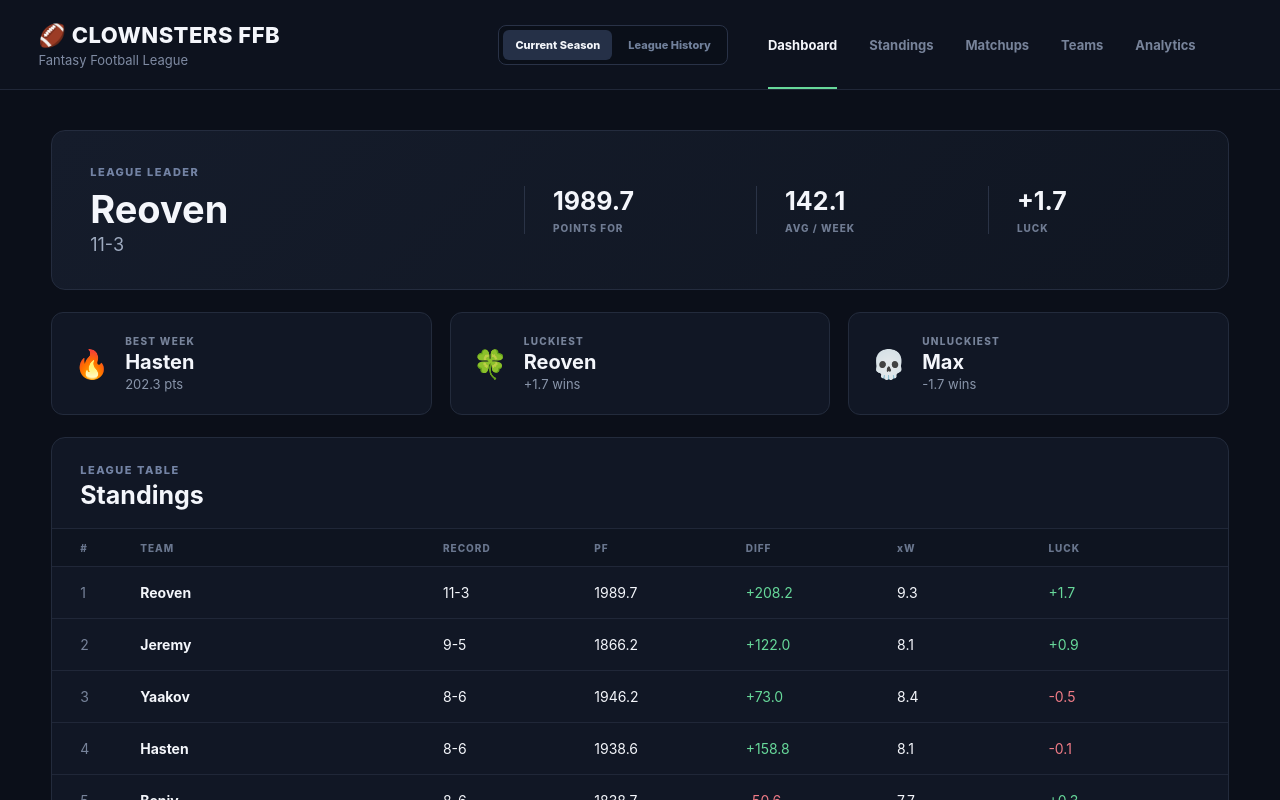
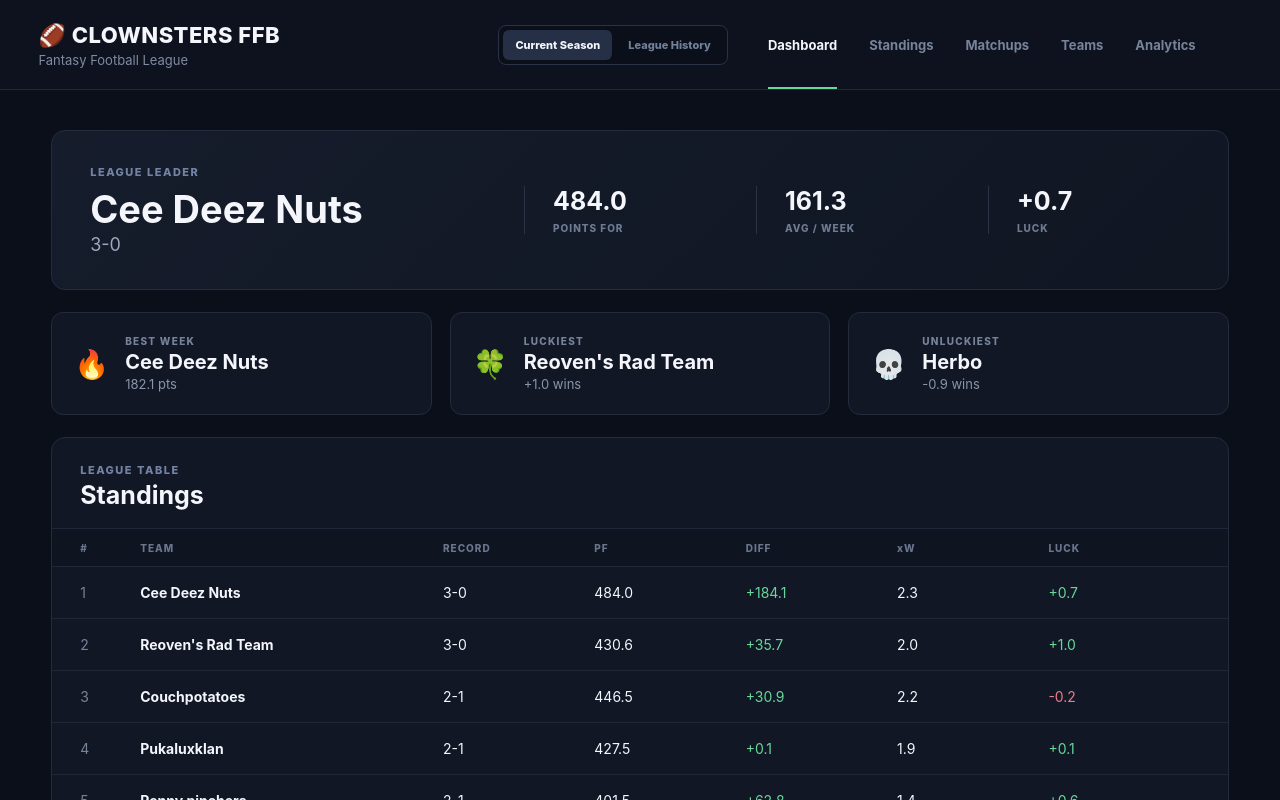
Before and after one commit to yfriedman4-prog/clownsters-ffb, a React (Vite) app: page / in a window 1280 px wide. Shown: the top 800 px of the page. Built offline with nearby package versions, Linux system fonts and the light colour scheme.

Commit message:
Make 2026 the active season

```diff
--- a/src/App.jsx
+++ b/src/App.jsx
@@ -1,6 +1,6 @@
 import { useState } from 'react'
-import seasonData from './data/2025.json'
-import matchupData from './data/2025-matchups.json'
+// import seasonData from './data/2025.json'
+// import matchupData from './data/2025-matchups.json'
 import SeasonHistory from './pages/history/SeasonHistory'
 const historicalSeasonModules = import.meta.glob(
   './data/history/seasons/*.json',
@@ -13,6 +13,84 @@ const historicalSeasons = Object.fromEntries(
     season,
   ])
 )
+const CURRENT_SEASON = 2026
+const currentSeason = historicalSeasons[CURRENT_SEASON]
+const completedCurrentMatchups = currentSeason.matchups.filter(
+  (matchup) => matchup.week <= currentSeason.completedThroughWeek
+)
+const scheduledCurrentMatchups = currentSeason.matchups
+const currentTeams = currentSeason.seasonTeams.map(
+  (team) => team.teamName
+)
+
+const seasonData = {
+  year: CURRENT_SEASON,
+  weeks: currentSeason.completedThroughWeek,
+  teams: currentTeams,
+  scores: Object.fromEntries(
+    currentTeams.map((teamName) => [
+      teamName,
+      Array.from(
+        { length: currentSeason.completedThroughWeek },
+        (_, index) => {
+          const week = index + 1
+
+          const matchup = completedCurrentMatchups.find(
+            (game) =>
+              game.week === week &&
+              (game.home.teamName === teamName ||
+                game.away.teamName === teamName)
+          )
+
+          if (!matchup) return 0
+
+          return matchup.home.teamName === teamName
+            ? matchup.home.score
+            : matchup.away.score
+        }
+      ),
+    ])
+  ),
+}
+
+const matchupData = {
+  matchups: Array.from(
+    { length: currentSeason.completedThroughWeek },
+    (_, index) => {
+      const week = index + 1
+
+      return {
+        week,
+        games: completedCurrentMatchups
+          .filter((matchup) => matchup.week === week)
+          .map((matchup) => [
+            matchup.home.teamName,
+            matchup.away.teamName,
+          ]),
+      }
+    }
+  ),
+}
+const currentScheduleData = {
+  matchups: Array.from(
+    { length: currentSeason.regularSeasonWeeks },
+    (_, index) => {
+      const week = index + 1
+
+      return {
+        week,
+        games: currentSeason.matchups
+          .filter((matchup) => matchup.week === week)
+          .map((matchup) => ({
+            home: matchup.home,
+            away: matchup.away,
+            isCompleted:
+              week <= currentSeason.completedThroughWeek,
+          })),
+      }
+    }
+  ),
+}
 const managersById = Object.fromEntries(
   managerRegistry.managers.map((manager) => [
     manager.id,
@@ -29,15 +107,9 @@ import { calculateStandings } from './utils/standings'
 import './App.css'
 import RecordBook from './pages/history/RecordBook'
 import managerRegistry from './data/history/managers.json'
-const seasonHistory = {
-  2025: {
-    champion: 'Yaakov',
-    runnerUp: 'Benjy',
-    thirdPlace: 'Reoven',
-  },
-}
+
 const availableSeasons = [
-  2025, 2024, 2023, 2022, 2021, 2020,
+  2026, 2025, 2024, 2023, 2022, 2021, 2020,
   2019, 2018, 2017, 2016, 2015, 2014,
   2013, 2012, 2009, 2008, 2007, 2006,
 ]
@@ -82,7 +154,7 @@ weeklyAwards.sort((a, b) => {
 function App() {
   const [mode, setMode] = useState('current')
   const [page, setPage] = useState('dashboard')
-  const [activeSeason, setActiveSeason] = useState(2025)
+  const [activeSeason, setActiveSeason] = useState(CURRENT_SEASON)
   const [selectedManagerId, setSelectedManagerId] = useState(null)
   const [managerProfileOrigin, setManagerProfileOrigin] =
   useState('overview')
@@ -92,39 +164,48 @@ function App() {
   const [pfMode, setPfMode] = useState('total')
 const [paMode, setPaMode] = useState('total')
   const standings = calculateStandings(seasonData, matchupData)
-  const selectedWeekData = matchupData.matchups.find(
+  const selectedWeekData = currentScheduleData.matchups.find(
   (week) => week.week === selectedWeek
 )
 const getTeamWeeklyResults = (teamName) => {
-  return matchupData.matchups.map((weekData) => {
+  return currentScheduleData.matchups
+    .map((weekData) => {
       const game = weekData.games.find(
-      ([teamA, teamB]) =>
-        teamA === teamName || teamB === teamName
+        (game) =>
+          game.home.teamName === teamName ||
+          game.away.teamName === teamName
       )
 
       if (!game) return null
 
-    const [teamA, teamB] = game
-    const opponent = teamA === teamName ? teamB : teamA
-    const weekIndex = weekData.week - 1
-
-    const score = seasonData.scores[teamName][weekIndex]
-    const opponentScore = seasonData.scores[opponent][weekIndex]
-
-    let result = 'T'
-
-    if (score > opponentScore) result = 'W'
-    if (score < opponentScore) result = 'L'
-
+      const isHome = game.home.teamName === teamName
+      const team = isHome ? game.home : game.away
+      const opponent = isHome ? game.away : game.home
+
+      if (!game.isCompleted) {
         return {
           week: weekData.week,
-      opponent,
-      score,
-      opponentScore,
+          opponent: opponent.teamName,
+          isCompleted: false,
+        }
+      }
+
+      let result = 'T'
+
+      if (team.score > opponent.score) result = 'W'
+      if (team.score < opponent.score) result = 'L'
+
+      return {
+        week: weekData.week,
+        opponent: opponent.teamName,
+        score: team.score,
+        opponentScore: opponent.score,
         result,
-      margin: score - opponentScore,
-    }
-  }).filter(Boolean)
+        margin: team.score - opponent.score,
+        isCompleted: true,
+      }
+    })
+    .filter(Boolean)
 }
 const scoringRankings = [...standings].sort(
   (a, b) => b.pointsFor - a.pointsFor
@@ -754,7 +835,7 @@ page !== 'records' ? (
 {page === 'standings' && (
   <section className="panel">
     <div className="page-header">
-      <div className="eyebrow">2025 SEASON</div>
+      <div className="eyebrow">{CURRENT_SEASON} SEASON</div>
       <h1>League Standings</h1>
       <p>Full season standings and performance metrics.</p>
     </div>
@@ -878,7 +959,7 @@ page !== 'records' ? (
   <section>
     <div className="matchups-header">
       <div>
-        <div className="eyebrow">2025 SEASON</div>
+        <div className="eyebrow">{CURRENT_SEASON} SEASON</div>
         <h1>Weekly Matchups</h1>
         <p>Select a week to view results.</p>
       </div>
@@ -888,7 +969,7 @@ page !== 'records' ? (
         value={selectedWeek}
         onChange={(e) => setSelectedWeek(Number(e.target.value))}
       >
-        {matchupData.matchups.map((week) => (
+        {currentScheduleData.matchups.map((week) => (
           <option key={week.week} value={week.week}>
             Week {week.week}
           </option>
@@ -897,15 +978,15 @@ page !== 'records' ? (
     </div>
 
     <div className="matchup-grid">
-      {selectedWeekData.games.map(([teamA, teamB]) => {
-        const scoreA =
-          seasonData.scores[teamA][selectedWeek - 1]
-
-        const scoreB =
-          seasonData.scores[teamB][selectedWeek - 1]
-
-        const winnerA = scoreA > scoreB
-        const winnerB = scoreB > scoreA
+      {selectedWeekData.games.map((game) => {
+  const teamA = game.home.teamName
+  const teamB = game.away.teamName
+
+  const scoreA = game.home.score
+  const scoreB = game.away.score
+
+  const winnerA = game.isCompleted && scoreA > scoreB
+  const winnerB = game.isCompleted && scoreB > scoreA
 
   return (
     <div className="matchup-card" key={`${teamA}-${teamB}`}>
@@ -915,7 +996,10 @@ page !== 'records' ? (
         }`}
       >
         <span>{teamA}</span>
+
+        {game.isCompleted && (
           <strong>{scoreA.toFixed(2)}</strong>
+        )}
       </div>
 
       <div
@@ -924,11 +1008,14 @@ page !== 'records' ? (
         }`}
       >
         <span>{teamB}</span>
+
+        {game.isCompleted && (
           <strong>{scoreB.toFixed(2)}</strong>
+        )}
       </div>
 
       <div className="matchup-footer">
-              Final
+        {game.isCompleted ? 'Final' : 'Scheduled'}
       </div>
     </div>
   )
@@ -950,7 +1037,7 @@ page !== 'records' ? (
 
         <div className="profile-hero">
           <div>
-            <div className="eyebrow">2025 TEAM PROFILE</div>
+            <div className="eyebrow">{CURRENT_SEASON} TEAM PROFILE</div>
 
             <h1>{selectedTeam.team}</h1>
 
@@ -1023,7 +1110,7 @@ page !== 'records' ? (
         <div className="profile-results">
           <div className="profile-section-header">
             <div className="eyebrow">GAME LOG</div>
-            <h2>Weekly Results</h2>
+            <h2>Season Schedule</h2>
           </div>
 
           <div className="results-table">
@@ -1048,24 +1135,44 @@ page !== 'records' ? (
     </div>
 
     <div>
+      {game.isCompleted ? (
         <span
           className={`result-badge result-${game.result.toLowerCase()}`}
         >
           {game.result}
         </span>
-                </div>
-
-                <div>{game.score.toFixed(2)}</div>
-
-                <div>{game.opponentScore.toFixed(2)}</div>
+      ) : (
+        <span>Scheduled</span>
+      )}
+    </div>
+
+    <div>
+      {game.isCompleted ? game.score.toFixed(2) : '—'}
+    </div>
+
+    <div>
+      {game.isCompleted
+        ? game.opponentScore.toFixed(2)
+        : '—'}
+    </div>
 
     <div
       className={
-                    game.margin >= 0 ? 'positive' : 'negative'
-                  }
-                >
+        game.isCompleted
+          ? game.margin >= 0
+            ? 'positive'
+            : 'negative'
+          : ''
+      }
+    >
+      {game.isCompleted ? (
+        <>
           {game.margin > 0 ? '+' : ''}
           {game.margin.toFixed(2)}
+        </>
+      ) : (
+        '—'
+      )}
     </div>
   </div>
 ))}
@@ -1077,7 +1184,7 @@ page !== 'records' ? (
       <>
         <div className="teams-header">
           <div>
-            <div className="eyebrow">2025 SEASON</div>
+            <div className="eyebrow">{CURRENT_SEASON} SEASON</div>
             <h1>Teams</h1>
             <p>Select a team to view its season profile.</p>
           </div>
@@ -1146,7 +1253,7 @@ page !== 'records' ? (
   <section>
     <div className="analytics-header">
       <div>
-        <div className="eyebrow">2025 SEASON</div>
+        <div className="eyebrow">{CURRENT_SEASON} SEASON</div>
         <h1>League Analytics</h1>
         <p>
           A deeper look at scoring strength, expected performance,
@@ -1158,7 +1265,9 @@ page !== 'records' ? (
 
   <div className="power-header">
     <div>
-      <div className="eyebrow">2025 FINAL</div>
+      <div className="eyebrow">
+  {CURRENT_SEASON} THROUGH WEEK {currentSeason.completedThroughWeek}
+</div>
       <h2>Power Rankings</h2>
       <p>
         Team strength based on all-play performance, scoring,
```
Lines whose indentation alone changed are shown as unchanged.
